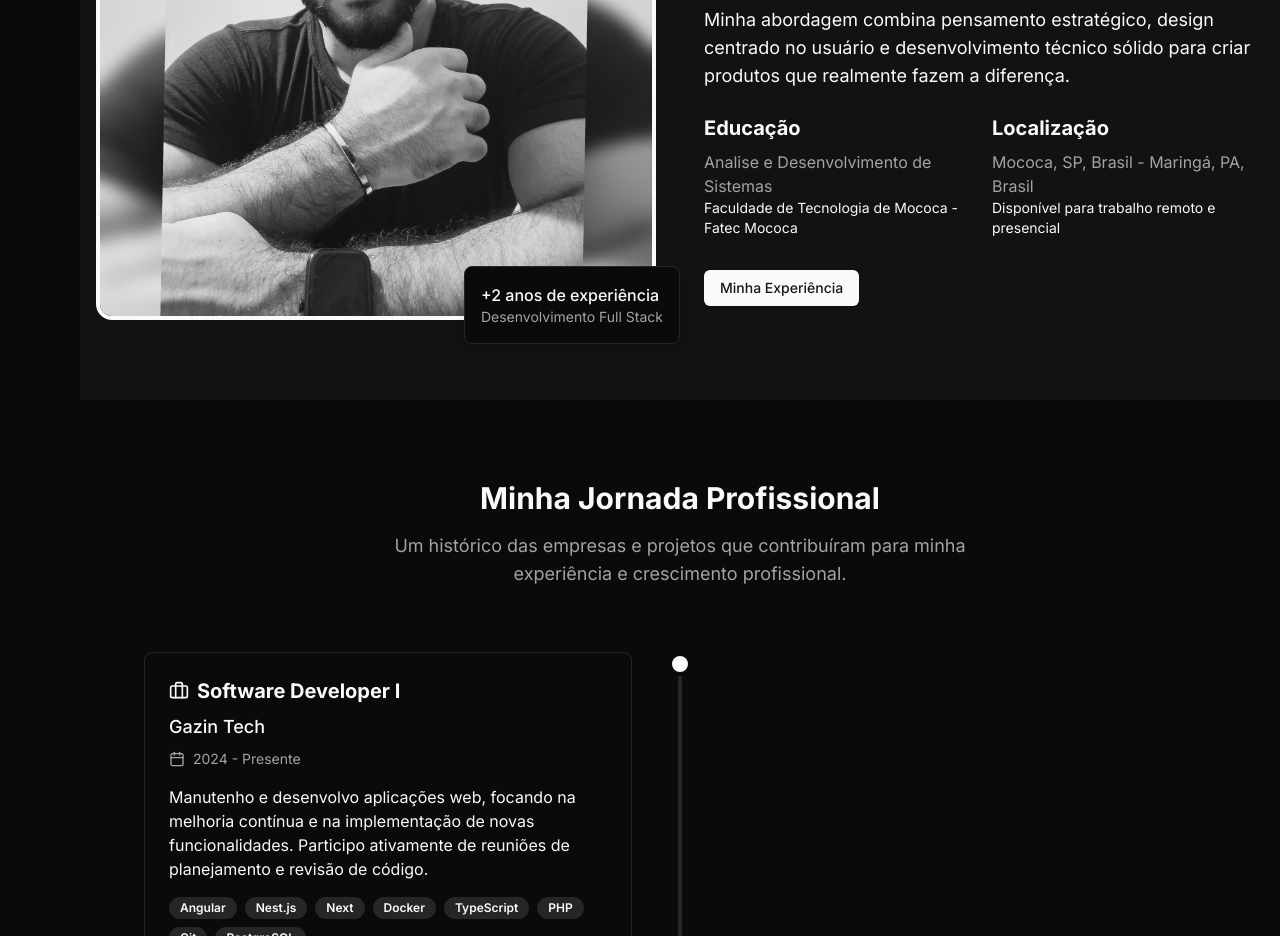
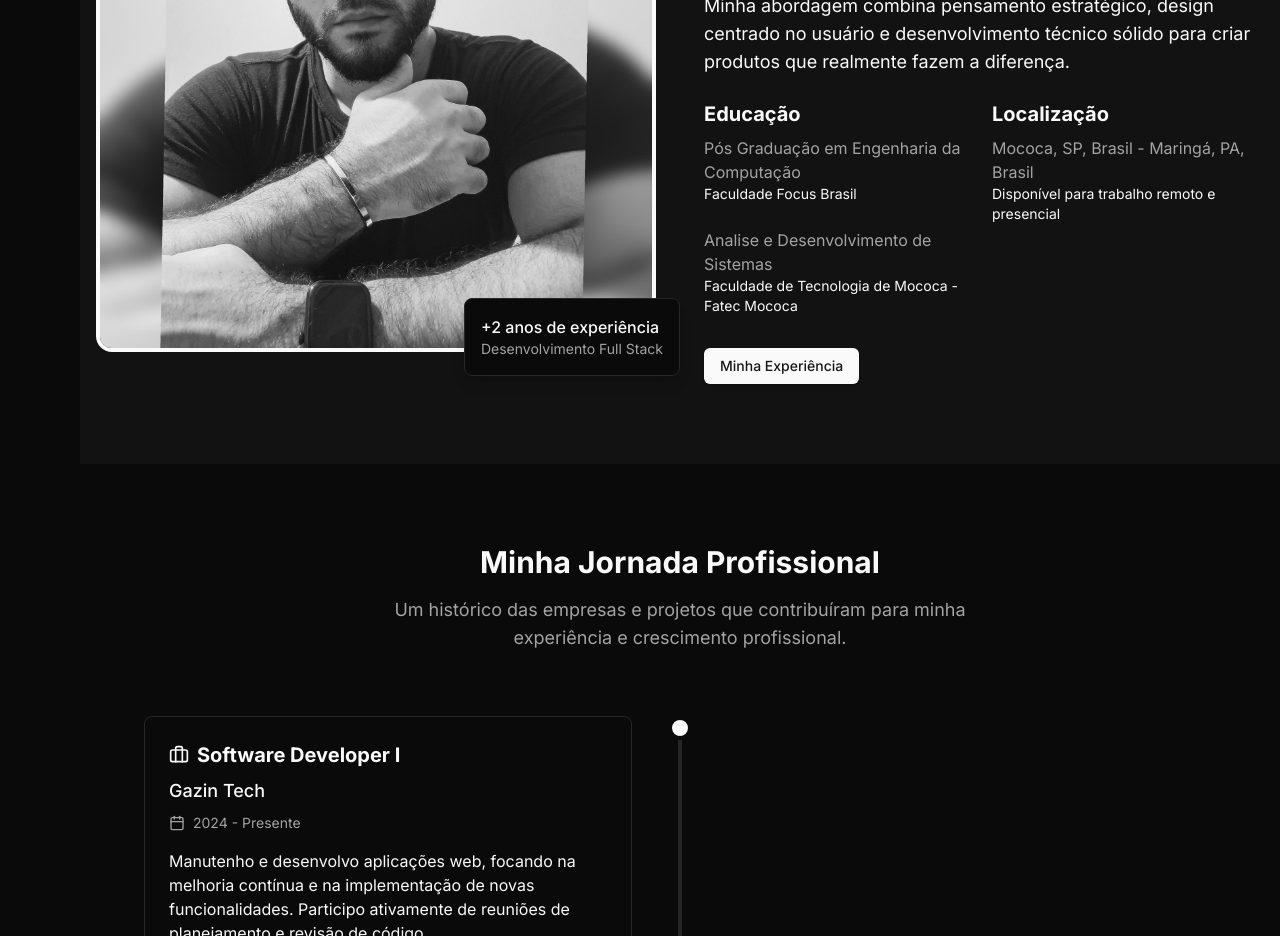
Before and after one commit to BrunomelloxD/meu-portfolio, a Next.js app: page / in a window 1280 px wide. Shown: the part 1120-2056 px from the top of the page. Built offline with nearby package versions, Linux system fonts and the light colour scheme.

Commit message:
chore: atualizando informacoes de educacao

```diff
--- a/app/page.tsx
+++ b/app/page.tsx
@@ -299,6 +299,12 @@
                 <div className="grid grid-cols-2 gap-4 mb-8">
                   <div>
                     <h3 className="font-bold text-xl mb-2">Educação</h3>
+
+                    <p className="text-muted-foreground">Pós Graduação em Engenharia da Computação</p>
+                    <p className="text-sm">Faculdade Focus Brasil</p>
+
+                    <br />
+
                     <p className="text-muted-foreground">Analise e Desenvolvimento de Sistemas</p>
                     <p className="text-sm">Faculdade de Tecnologia de Mococa - Fatec Mococa</p>
                   </div>
```
